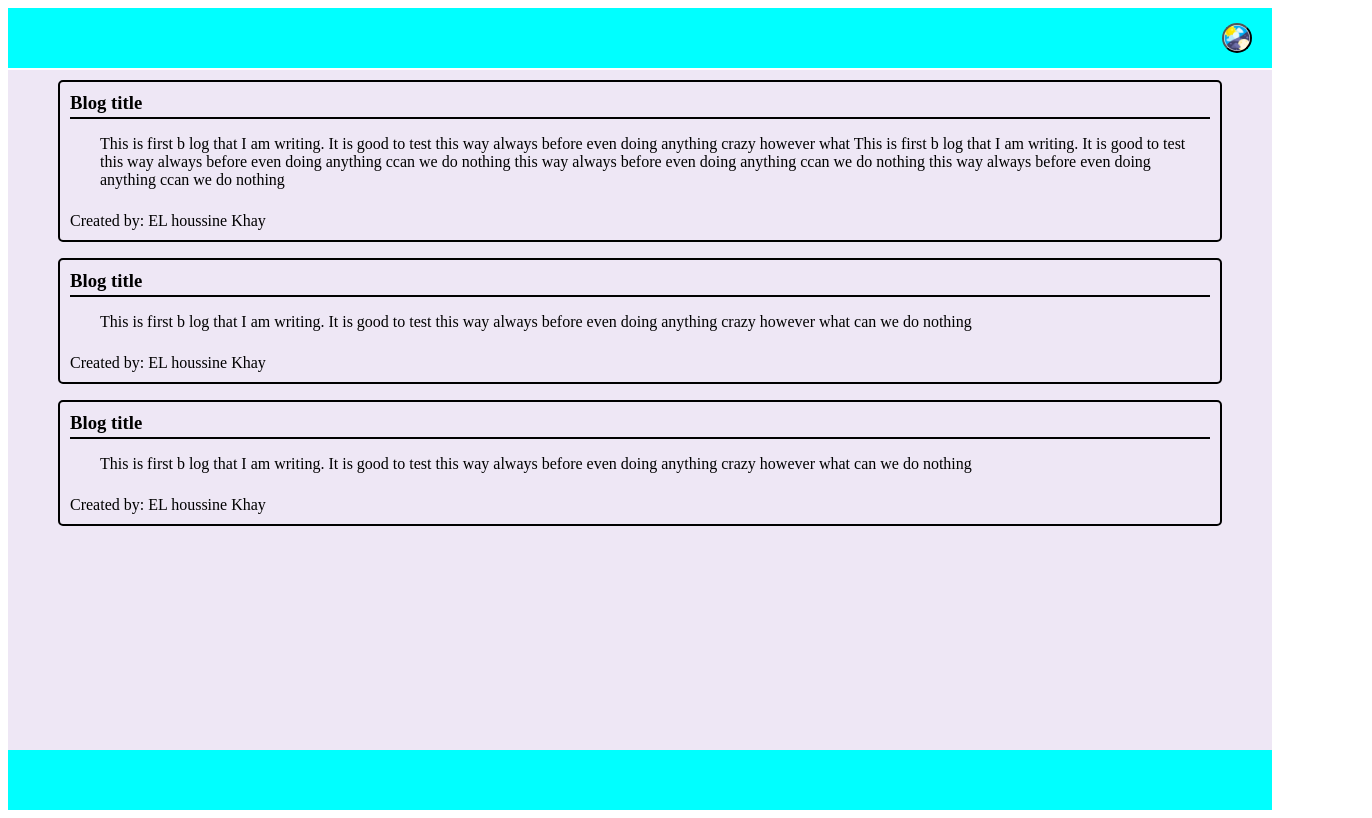
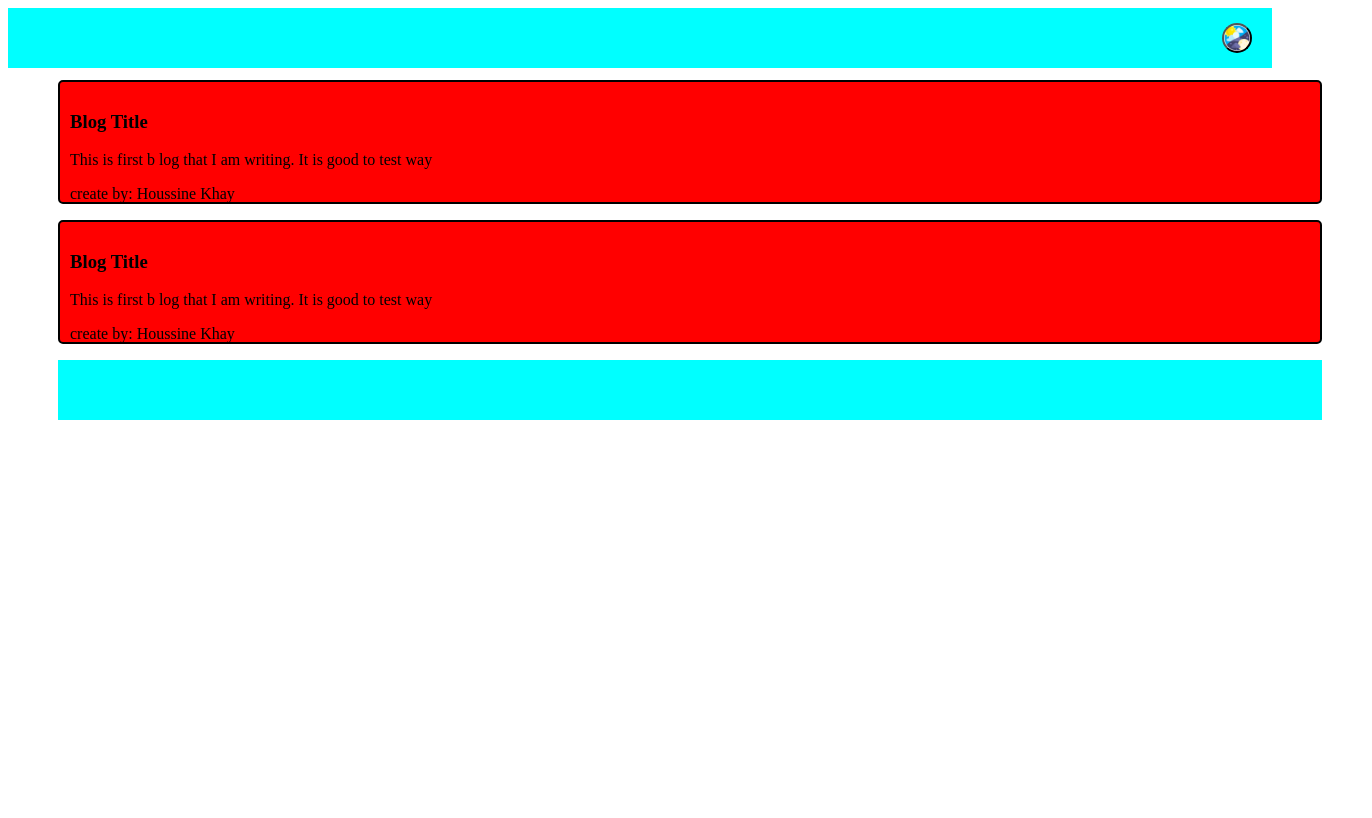
Before and after one commit to ekhay-hit/Blog, a plain HTML site: page blog.html in a window 1280 px wide. Shown: the whole page, 1372 px wide, since content can reach past the window. Drawn offline with Linux system fonts and the light colour scheme.

Commit message:
Updated Js for blog section

```diff
--- a/assets/css/blog.css
+++ b/assets/css/blog.css
@@ -42,13 +42,14 @@ footer{
     display: flex;
     flex-direction: column;
     gap:1em;
+    height: 90vh;
     /* justify-content: center; */
     /* flex-direction: ; */
     /* flex-wrap: wrap; */
     padding: 10px 50px;
     align-content: flex-start;
     width: 100%;
-    background-color: rgb(238, 231, 245);
+    /* background-color: rgb(238, 231, 245); */
 
  }
 
@@ -56,6 +57,8 @@ footer{
     border: 2px solid black;
     border-radius: 5px;
     padding: 10px;
+    background-color: red;
+    height: 100px;
 
  .blog-Title{
     display: flex;
--- a/assets/js/blog.js
+++ b/assets/js/blog.js
@@ -0,0 +1,27 @@
+
+const parent = document.querySelector("body");
+const section = document.querySelector(".section");
+const divContainer = document.querySelector(".div-container");
+
+
+for(let i=0; i<2;i++){
+const newDiv = document.createElement('div') ;
+newDiv.setAttribute("class", "div-element");
+const title=document.createElement('h3');
+title.innerHTML="Blog Title";
+newDiv.appendChild(title);
+
+const content= document.createElement('p');
+// content.setAttribute("class", "blog-content");
+content.innerHTML="This is first b log that I am writing. It is good to test way";
+newDiv.appendChild(content);
+
+const author = document.createElement('span');
+author.innerHTML= "create by: Houssine Khay";
+// author.setAttribute("class", "blog-author");
+newDiv.appendChild(author);
+divContainer.appendChild(newDiv);
+
+
+document.body.appendChild(divContainer);
+}
--- a/blog.html
+++ b/blog.html
@@ -11,9 +11,10 @@
     <header>
         <button class="modeSwitcher"></button>
     </header>
-    <section class="section">
+    <!-- <section class="section"> -->
     <div class="div-container">
-      <div class="div-element" >
+
+      <!-- <div class="div-element" >
       <h3 class="blog-Title">Blog title</h3>
       <p class="blog-content">This is first b log that I am writing. It is good to test
         this way always before even doing anything crazy however what This is first b log that I am writing. It is good to test
@@ -37,10 +38,11 @@
         this way always before even doing anything crazy however what can we do nothing
       </p>
       <span class="blog-author">Created by: EL houssine Khay</span>
-    </div>
-    </div>
-    </section>
-    <script src="/assets/js/blog.js"></script>
+    </div> -->
+
+     <!-- </div> -->
+    <!-- </section>    -->
+    <script src="./assets/js/blog.js"></script>
     <footer></footer>
   </body>
 </html>
```
